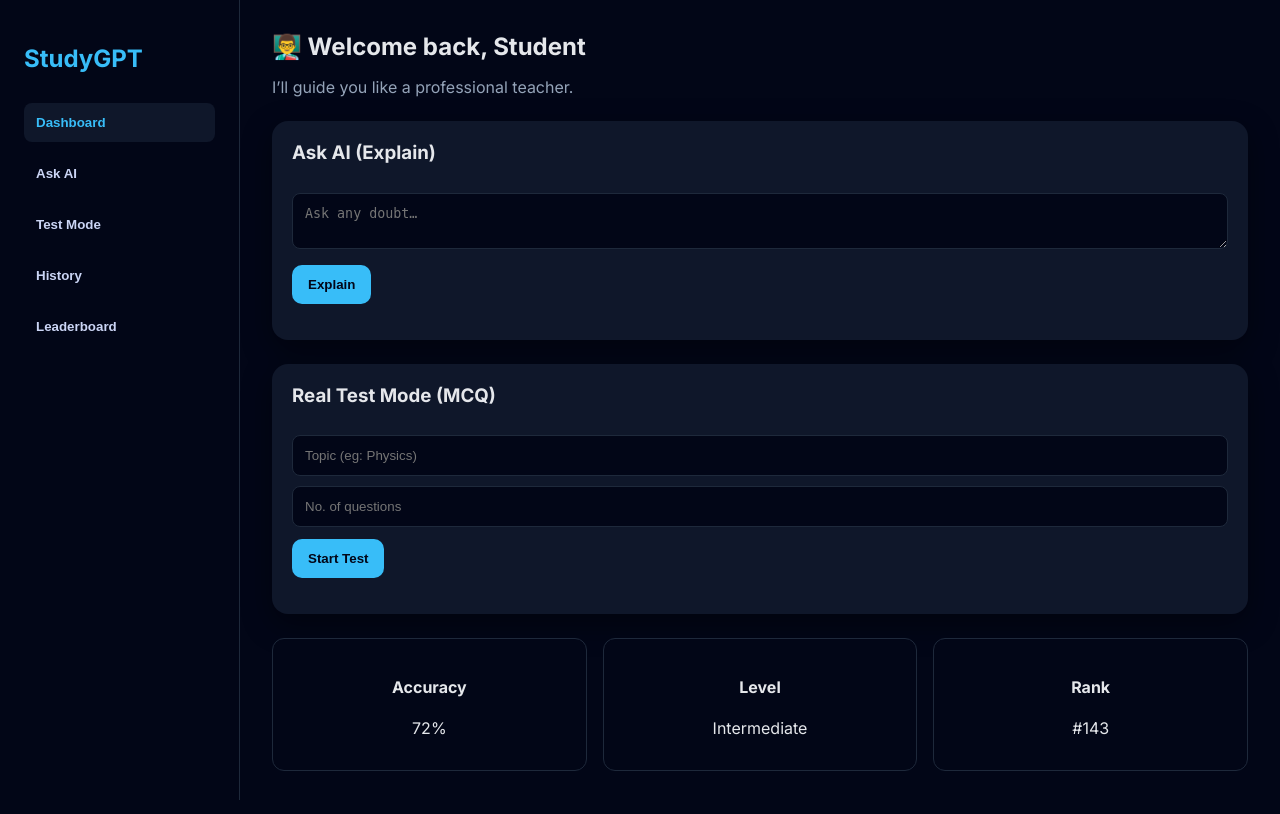
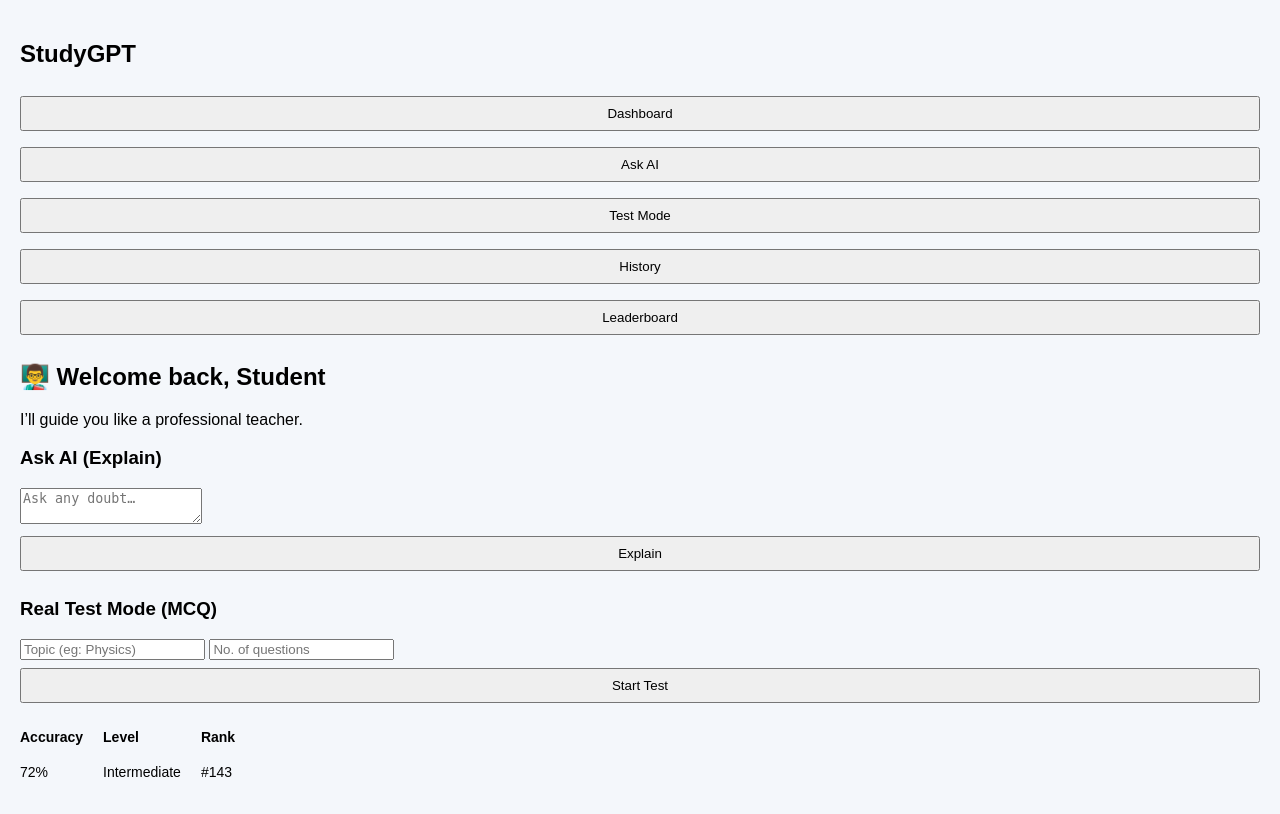
Before and after one commit to Tarunmaker/StudyGPT, a Flask app: template templates/index.html in a window 1280 px wide. Run offline with Flask 3, Linux system fonts and the light colour scheme; the template is opened without the code that fills it, so the values that code supplies are empty.

Commit message:
Update style.css

```diff
--- a/static/style.css
+++ b/static/style.css
@@ -1,132 +1,21 @@
-* {
-  box-sizing: border-box;
+body { font-family: Arial; background:#f4f7fb; margin:0; padding:20px; }
+.dark { background:#0f172a; color:#e5e7eb; }
+
+.login-page { display:flex; justify-content:center; align-items:center; height:100vh; }
+.login-container {
+  background:white; padding:30px; border-radius:12px; width:320px;
 }
+.login-container input, button { width:100%; margin:8px 0; padding:8px; }
 
-body {
-  margin: 0;
-  font-family: 'Inter', sans-serif;
-  background: #020617;
-  color: #e5e7eb;
+.dashboard .card {
+  background:white; padding:16px; margin:16px 0; border-radius:10px;
 }
+.dark .card { background:#020617; }
 
-.app {
-  display: flex;
-  height: 100vh;
+.exam { border-left:5px solid #ef4444; }
+
+.top { display:flex; justify-content:space-between; align-items:center; }
+
+.stats {
+  display:flex; gap:20px; font-size:14px;
 }
-
-/* SIDEBAR */
-.sidebar {
-  width: 240px;
-  background: #020617;
-  border-right: 1px solid #1e293b;
-  padding: 24px;
-}
-
-.sidebar h1 {
-  color: #38bdf8;
-  margin-bottom: 30px;
-}
-
-.sidebar button {
-  display: block;
-  width: 100%;
-  background: none;
-  border: none;
-  color: #cbd5f5;
-  padding: 12px;
-  margin-bottom: 8px;
-  text-align: left;
-  cursor: pointer;
-  border-radius: 8px;
-  transition: 0.2s;
-}
-
-.sidebar button:hover,
-.sidebar button.active {
-  background: #0f172a;
-  color: #38bdf8;
-}
-
-/* MAIN */
-.main {
-  flex: 1;
-  padding: 32px;
-  overflow-y: auto;
-}
-
-.header h2 {
-  margin: 0;
-}
-
-.header p {
-  color: #94a3b8;
-}
-
-/* CARDS */
-.card {
-  background: #0f172a;
-  border-radius: 16px;
-  padding: 20px;
-  margin-top: 24px;
-  box-shadow: 0 10px 30px rgba(0,0,0,0.4);
-  animation: fadeUp 0.6s ease;
-}
-
-.card h3 {
-  margin-top: 0;
-}
-
-textarea,
-input {
-  width: 100%;
-  background: #020617;
-  border: 1px solid #1e293b;
-  color: #e5e7eb;
-  padding: 12px;
-  border-radius: 8px;
-  margin-top: 10px;
-}
-
-button {
-  background: #38bdf8;
-  color: #020617;
-  border: none;
-  padding: 12px 16px;
-  border-radius: 10px;
-  margin-top: 12px;
-  cursor: pointer;
-  font-weight: 600;
-  transition: 0.2s;
-}
-
-button:hover {
-  transform: translateY(-2px);
-}
-
-/* OUTPUT */
-.output {
-  margin-top: 16px;
-  color: #e5e7eb;
-}
-
-/* STATS */
-.stats {
-  display: flex;
-  gap: 16px;
-  margin-top: 24px;
-}
-
-.stat {
-  background: #020617;
-  padding: 16px;
-  border-radius: 12px;
-  flex: 1;
-  text-align: center;
-  border: 1px solid #1e293b;
-}
-
-/* ANIMATION */
-@keyframes fadeUp {
-  from { opacity: 0; transform: translateY(20px); }
-  to { opacity: 1; transform: translateY(0); }
-}
```
